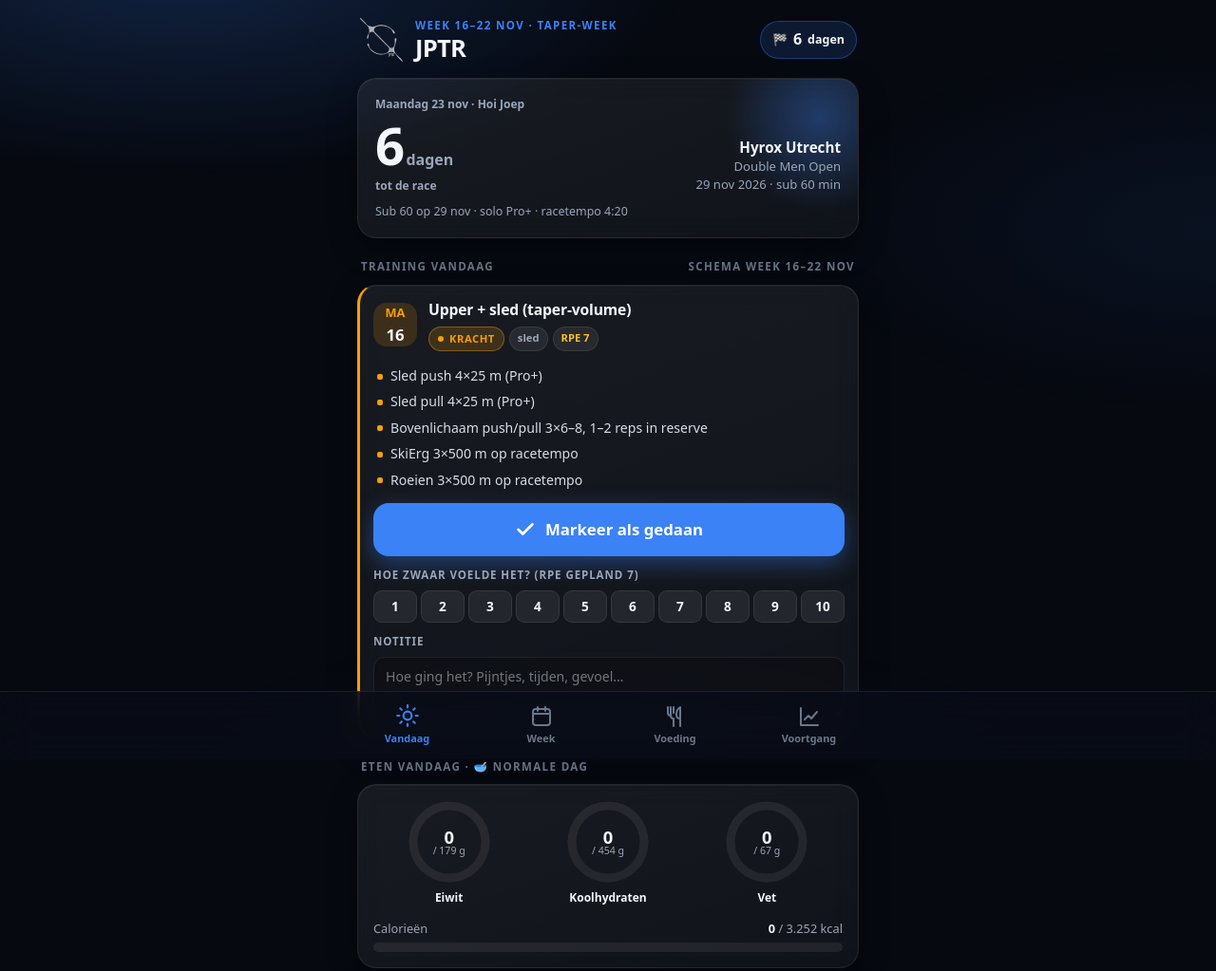
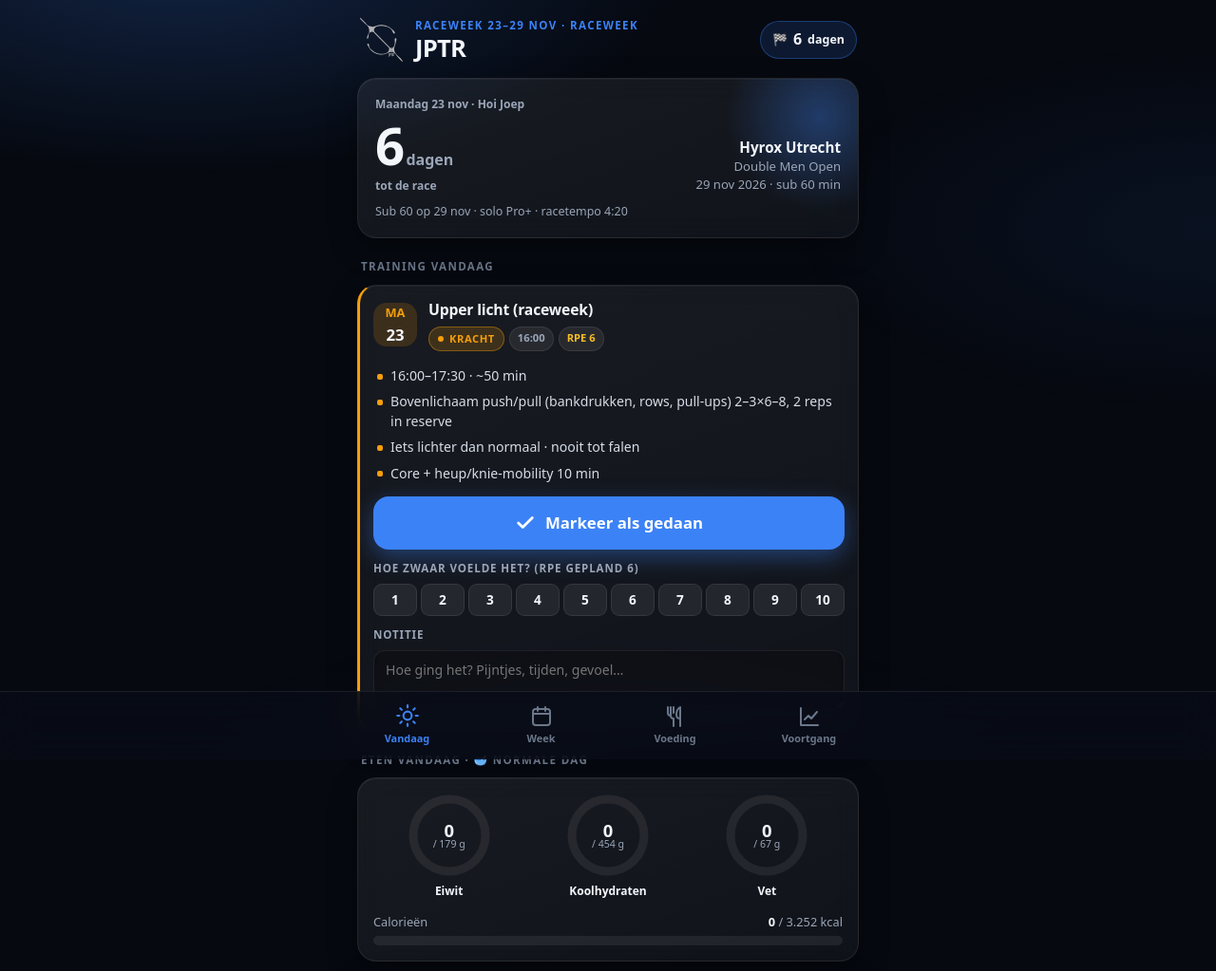
Before and after one commit to joepvdh12-eng/hyrox-dashboard, a plain HTML site: page index.html in a window 1280 px wide. Shown: the top 1023 px of the page at 95% size. Drawn offline with Linux system fonts and the light colour scheme.

Commit message:
Raceweek 23–29 nov (w48): trainingen 16:00, di partnerstations, do sharpener + fysio, vr/za laaddagen, zo race

```diff
--- a/index.html
+++ b/index.html
@@ -319,25 +319,25 @@ const CLIENT = {
 
   /* ---- TRAININGSWEEK (dit deel wordt elke maandag vervangen) ---- */
   week: {
-    id: "2026-11-16",
-    label: "Week 16–22 nov",
-    phase: "taper-week",
-    startDate: "2026-11-16",            // maandag van de week (JJJJ-MM-DD)
+    id: "w48-2026",
+    label: "Raceweek 23–29 nov",
+    phase: "raceweek",
+    startDate: "2026-11-23",            // maandag van de week (JJJJ-MM-DD)
     sessions: [
-      { id: "ma", day: "ma", name: "Upper + sled (taper-volume)", type: "kracht", tags: ["kracht", "sled"], rpe: 7,
-        details: ["Sled push 4×25 m (Pro+)", "Sled pull 4×25 m (Pro+)", "Bovenlichaam push/pull 3×6–8, 1–2 reps in reserve", "SkiErg 3×500 m op racetempo", "Roeien 3×500 m op racetempo"] },
-      { id: "di", day: "di", name: "Z2 run + techniek zwakke punten", type: "duur", tags: ["run", "Z2"], rpe: 5,
-        details: ["35–40 min Z2, HS 140–152", "BBJ-techniek, sandbag lunges, farmers carry: 3 rondes, ±10 min, licht en vlot", "Kwaliteit boven kracht"] },
-      { id: "wo", day: "wo", name: "Compromised run-sim (licht)", type: "hyrox", tags: ["run", "wall balls"], rpe: 7,
-        details: ["Inlopen 1,5 km + mobility", "3× (1 km @ 4:25/km + 15 wall balls Pro-gewicht)", "Uitlopen + 5 min mobility", "Klaar vóór 10:30 · UWV-webinar 13:00"] },
-      { id: "do", day: "do", name: "Lower knie/heupvriendelijk (licht)", type: "kracht", tags: ["kracht", "knie/heup"], rpe: 6,
-        details: ["Goblet squat, RDL, step-ups, glute bridge 3×8–10", "Heup/knie-mobility + core 10–15 min", "Geen nieuwe zware prikkel · STOP als knie of heup opspeelt"] },
-      { id: "vr", day: "vr", name: "Easy run + mobility", type: "duur", tags: ["run", "Z2"], rpe: 4,
-        details: ["30 min easy, HS 140–152", "15 min heup/knie-mobility", "RPE ≤4 · frisheid voor zaterdag"] },
-      { id: "za", day: "za", name: "Racetempo-opener", type: "interval", tags: ["run", "racetempo"], rpe: 7,
-        details: ["6–7 km totaal", "2 km inlopen", "3× 1 km @ 4:20/km met 2 min dribbel", "Uitlopen · laatste echte prikkel voor de race"] },
-      { id: "zo", day: "zo", name: "Rust", type: "rust", tags: ["rust"], rpe: 1,
-        details: ["Volledige rust", "Race-logistiek: tickets, spullen, eten · race 29 nov"] }
+      { id: "ma", day: "ma", name: "Upper licht (raceweek)", type: "kracht", tags: ["kracht", "16:00"], rpe: 6, dayType: "normaal",
+        details: ["16:00–17:30 · ~50 min", "Bovenlichaam push/pull (bankdrukken, rows, pull-ups) 2–3×6–8, 2 reps in reserve", "Iets lichter dan normaal · nooit tot falen", "Core + heup/knie-mobility 10 min"] },
+      { id: "di", day: "di", name: "Partnertraining stations (Double)", type: "hyrox", tags: ["partner", "stations", "16:00"], rpe: 6, dayType: "normaal",
+        details: ["16:00–17:30 · met je Double-partner · RPE max 6", "10 min inlopen + mobility", "Alle 8 stations op laag volume: SkiErg, sled push, sled pull, BBJ, roeien, farmers, sandbag lunges, wall balls", "Wissels oefenen: spreek per station af wie wat doet en waar jullie wisselen", "2–3× 400 m op racetempo (4:20–4:30/km), rustig terug"] },
+      { id: "wo", day: "wo", name: "Z2 run + strides", type: "duur", tags: ["run", "Z2", "16:00"], rpe: 4, dayType: "normaal",
+        details: ["16:00–17:30", "30–35 min Z2, HS 140–152", "4× 20 s strides, ruim rustig terug", "Écht easy houden"] },
+      { id: "do", day: "do", name: "Sharpener racetempo", type: "interval", tags: ["run", "racetempo", "fysio vandaag – afstemmen"], rpe: 7, dayType: "normaal",
+        details: ["Fysio vandaag (12:00) – afstemmen: tijd en inhoud overleggen na de fysio", "10 min inlopen", "3× 1 km @ 4:20–4:30/km met 2 min rust", "2× 250 m SkiErg + 2× 250 m roeien, easy-moderate", "Uitlopen 5–10 min"] },
+      { id: "vr", day: "vr", name: "Rust + mobility (laaddag)", type: "rust", tags: ["rust", "laad"], rpe: 1, dayType: "laad",
+        details: ["Geen training", "15 min heup/knie-mobility", "Laaddag: extra koolhydraten, weinig vezels"] },
+      { id: "za", day: "za", name: "Shakeout + activatie (laaddag)", type: "duur", tags: ["run", "Z1", "laad", "16:00"], rpe: 3, dayType: "laad",
+        details: ["16:00–17:30", "20 min Z1 (HS < 145) + 4 strides", "Lichte station-activatie: paar wall balls, korte lunges, licht farmers/sled", "Fris blijven · laaddag"] },
+      { id: "zo", day: "zo", name: "RACE · Hyrox Utrecht", type: "hyrox", tags: ["race", "Double Men Open"], rpe: 9, dayType: "race",
+        details: ["Doel: sub 60 · Double Men Open", "Raceontbijt 3 uur vóór de start (getest bij de opener)", "Evt. cafeïne 1 uur vóór de start, alleen als je dat gewend bent", "Niets nieuws op racedag"] }
       // optioneel per sessie: dayType: "laad"  → bepaalt welk voedingsplan die dag getoond wordt
     ]
   },
```
